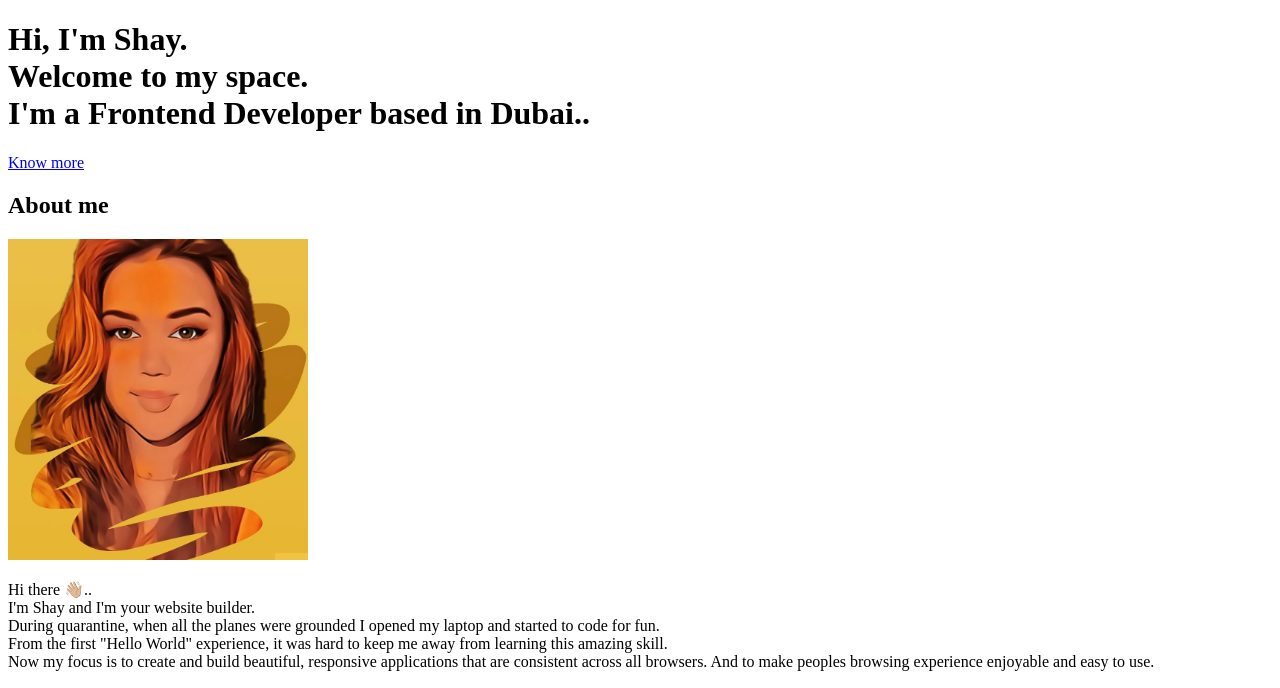
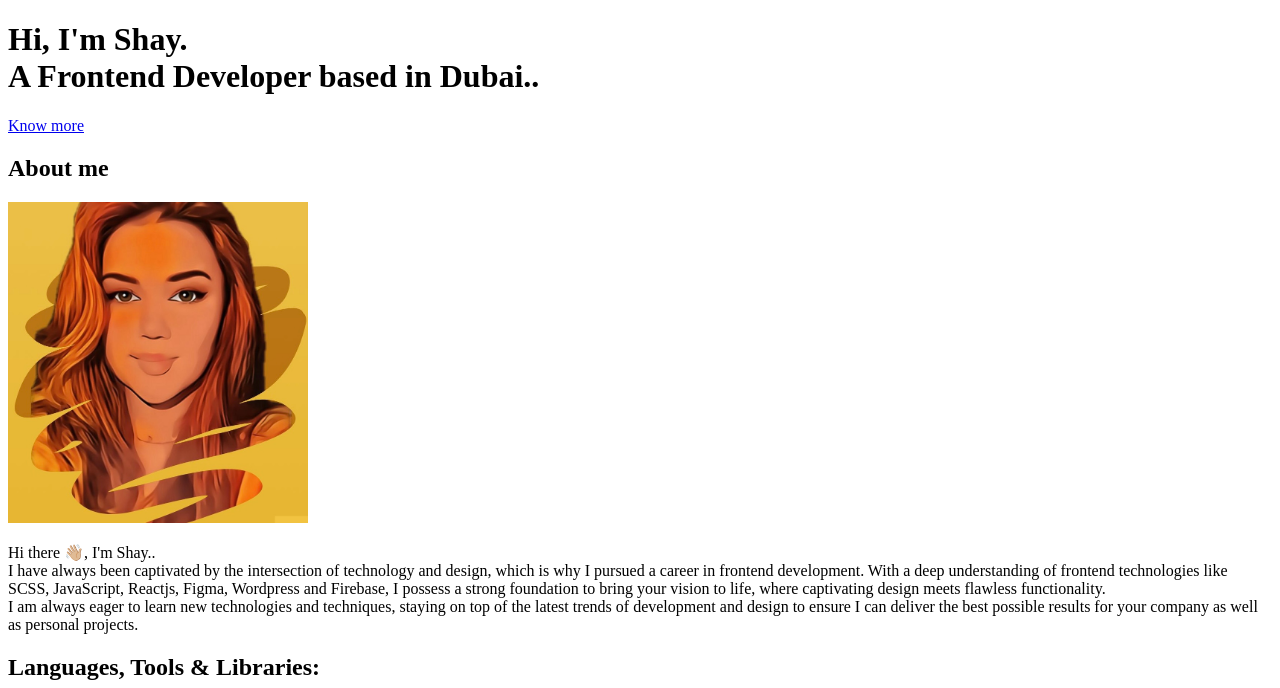
Before and after one commit to shay122990/shayfolio-v2, a website: page src/template.html in a window 1280 px wide. Shown: the top 688 px of the page. Drawn offline with nearby package versions, Linux system fonts and the light colour scheme.

Commit message:
about section edit

```diff
--- a/src/template.html
+++ b/src/template.html
@@ -29,9 +29,7 @@
         <h1 class="hero-title" class="load-hidden">
           Hi, I'm Shay.
           <br />
-          Welcome to my space.
-          <br />
-          I'm a Frontend Developer based in Dubai..
+          A Frontend Developer based in Dubai..
         </h1>
         <p class="hero-cta" class="load-hidden">
           <a rel="noreferrer" class="cta-btn cta-btn--hero" href="#about"
@@ -62,19 +60,19 @@
           <div class="col-md-6 col-sm-12">
             <div class="about-wrapper__info">
               <p class="about-wrapper__info-text">
-                Hi there 👋🏼..
+                Hi there 👋🏼, I'm Shay..
                 <br />
-                I'm Shay and I'm your website builder.
+                I have always been captivated by the intersection of technology
+                and design, which is why I pursued a career in frontend
+                development. With a deep understanding of frontend technologies
+                like SCSS, JavaScript, Reactjs, Figma, Wordpress and Firebase, I
+                possess a strong foundation to bring your vision to life, where
+                captivating design meets flawless functionality.
                 <br />
-                During quarantine, when all the planes were grounded I opened my
-                laptop and started to code for fun.
-                <br />
-                From the first "Hello World" experience, it was hard to keep me
-                away from learning this amazing skill.
-                <br />
-                Now my focus is to create and build beautiful, responsive
-                applications that are consistent across all browsers. And to
-                make peoples browsing experience enjoyable and easy to use.
+                I am always eager to learn new technologies and techniques,
+                staying on top of the latest trends of development and design to
+                ensure I can deliver the best possible results for your company
+                as well as personal projects.
               </p>
               <h2 align="left">Languages, Tools & Libraries:</h2>
               <p align="left">
```
Also changed, not shown: 1 other file.
